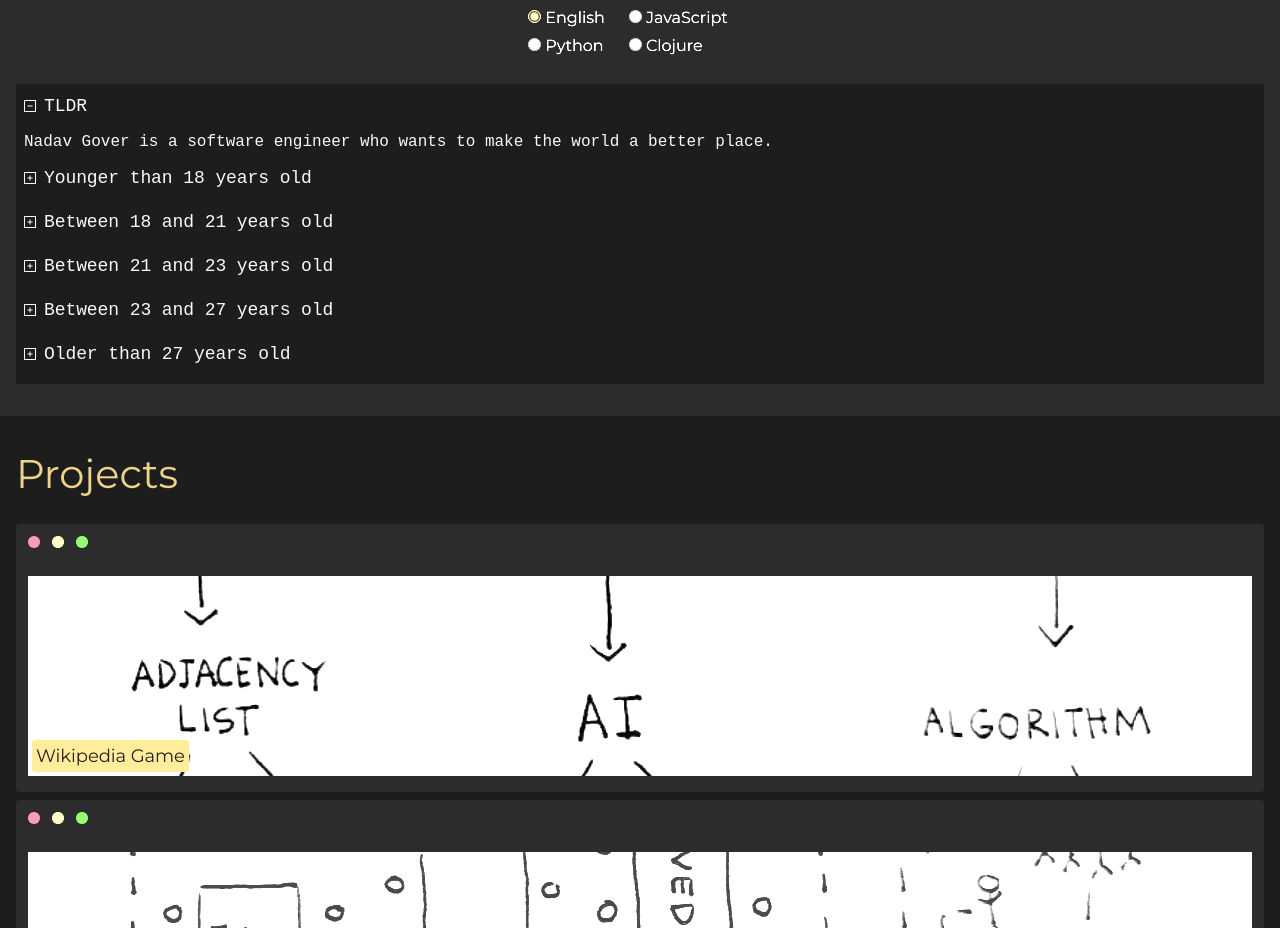
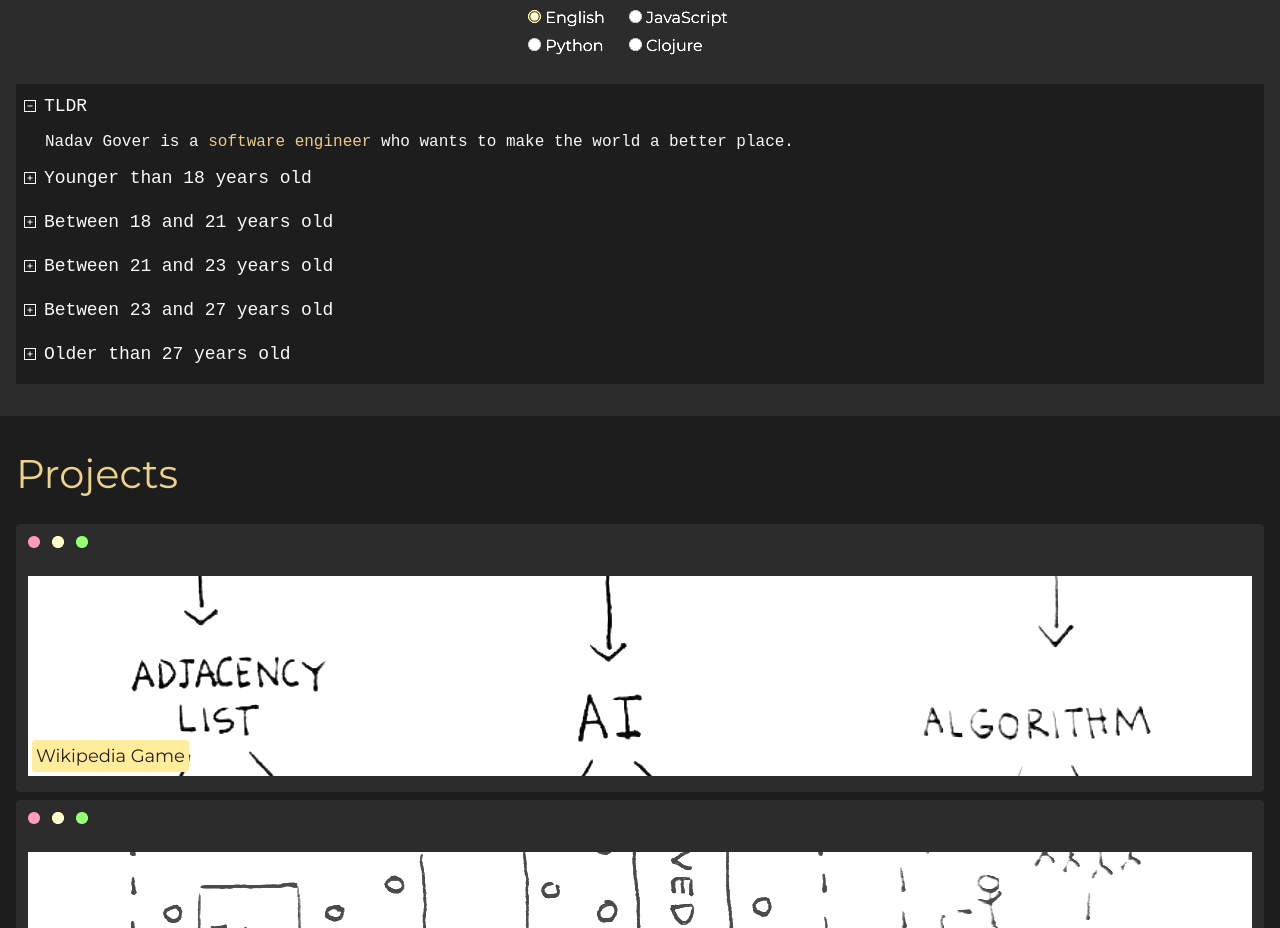
Before and after one commit to nadavgover/My-Website, a React (Create React App) app: page / in a window 1280 px wide. Shown: the part 940-1868 px from the top of the page. Built offline with nearby package versions, Linux system fonts and the light colour scheme; a small style sheet from the web is missing.

Commit message:
add color and max height for about

```diff
--- a/src/components/about/About.jsx
+++ b/src/components/about/About.jsx
@@ -21,7 +21,7 @@ const abouts = [
       [languages.PYTHON]: "TLDR",
       [languages.CLOJURE]: "TLDR",
     },
-    content: "Nadav Gover is a software engineer who wants to make the world a better place."
+    content: "Nadav Gover is a {{software engineer}} who wants to make the world a better place."
   },
   {
     value: "grow-up",
@@ -33,10 +33,10 @@ const abouts = [
 
     },
     content: "Nadav was born and raised in Ma'agan Michael, Israel." +
-      "\nHe there learned to love the sea and he is a certified dive master." +
+      "\nHe there learned to love the sea and he is a certified {{dive master}}." +
       '\nTogether with his classmates he participated in "FIRST" robotics competition. ' +
-      'He also learnt how to play the drums and the saxophone and he played a lot of Tennis, he even went to Tennis camps in the US.' + "" +
-      "\nDuring middle and high school Nadav worked as a fishermen in the fish ponds, catching and sorting Gold and Koi fish." +
+      'He also learnt how to play the drums and the saxophone and he played a lot of {{Tennis}}, he even went to Tennis camps in the US.' + "" +
+      "\nDuring middle and high school Nadav worked as a {{fishermen}} in the fish ponds, catching and sorting Gold and Koi fish." +
       "The stories say he used to come back home after a long day of work full of fish scales, and fall asleep on his mother's sofa without even showering (disgusting!)."
   },
   {
@@ -49,8 +49,8 @@ const abouts = [
 
     },
     content: "Nadav was in the army." +
-      "\nHe served a year and a half in the air force pilot course as a fighter pilot, " +
-      "and another year and a half as a commander in the artillery forces."
+      "\nHe served a year and a half in the {{air force pilot course}} as a fighter pilot, " +
+      "and another year and a half as a {{commander in the artillery forces}}."
   },
   {
     value: "post-army",
@@ -62,9 +62,9 @@ const abouts = [
 
     },
     content: "Nadav saw code for the first time of his life!" +
-      "\nAfter the army Nadav was working in a precision metal cutting factory. He was sketching the metal parts and adjusting them to fit all the different cutting technologies in the factory. " +
-      "He then worked on a big product that will improve customers experience, and got his hands dirty with code for the first time of his life. " +
-      "He was working with a mentor, and mostly taught himself everything. He believes in doing stuff yourself in order to fully understand them."
+      "\nAfter the army Nadav was working in a {{precision metal cutting}} factory. He was {{sketching}} the metal parts and adjusting them to fit all the different cutting technologies in the factory. " +
+      "He then worked on a big product that will improve customers experience, and got his hands dirty with {{code for the first time}} of his life. " +
+      "He was working with a mentor, and mostly {{taught himself}} everything. He believes in doing stuff yourself in order to fully understand them."
   },
   {
     value: "university",
@@ -75,11 +75,11 @@ const abouts = [
       [languages.CLOJURE]: "(if (and (>= age 23) (< age 27)))",
 
     },
-    content: "Nadav studied electrical engineering in Tel Aviv University." +
-      "\nHe specialized in computers (hardware and software) and feedback and control systems." +
-      "\nHis curiosity never stopped and he made plenty of side projects. He was there exposed to the world of machine learning and his B.Sc. final project was all about that." +
-      "\nHe also got his first software engineer student position in AppsFlyer." +
-      "\nMost importantly this is when he started to play chess. Until today Nadav is a big fan of chess and will never say no to a game by a challenger."
+    content: "Nadav studied {{electrical engineering}} in {{Tel Aviv University}}." +
+      "\nHe specialized in {{computers (hardware and software)}} and {{feedback and control systems}}." +
+      "\nHis {{curiosity}} never stopped and he made plenty of side projects. He was there exposed to the world of machine learning and his B.Sc. final project was all about that." +
+      "\nHe also got his first {{software engineer student position}} in {{AppsFlyer}}." +
+      "\nMost importantly this is when he started to play {{chess}}. Until today Nadav is a big fan of chess and will never say no to a game by a challenger."
   },
   {
     value: "appsflyer",
@@ -90,14 +90,33 @@ const abouts = [
       [languages.CLOJURE]: "(if (>= age 27))",
 
     },
-    content: "Nadav is working as a full stack software engineer in AppsFlyer." +
-      "\nHe designs and implements new high scale products and maintains existing ones, using all of the buzzwords you can think of and more!" +
-      "\nNadav has a thing with frontend, he really likes it, he cares a lot for the user experience. He made some outstanding infrastructure changes to the frontend architecture, resulting with applications loading faster than ever before. " +
+    content: "Nadav is working as a {{full stack software engineer}} in AppsFlyer." +
+      "\nHe designs and implements new high scale products and maintains existing ones, using all of the {{buzzwords}} you can think of and more!" +
+      "\nNadav has a thing with {{frontend}}, he really likes it, he cares a lot for the user experience. He developed some outstanding {{infrastructure features}} to the frontend architecture, resulting with applications loading faster than ever before. " +
       "He independently conducted full stack cross-team features, making a big impact for the company's customers." +
-      "\nNadav is also a certified paramotor pilot, and he likes to fly whenever he gets a chance." +
-      "\nHe is motivated by a challenge and will never say no to one."
+      "\nNadav is also a certified {{paramotor pilot}}, and he likes to fly whenever he gets a chance." +
+      "\nHe is motivated by a {{challenge}} and will never say no to one."
   },
 ];
+
+const ColoredContent = styled.span`
+  color: ${({theme}) => theme.palette.primary};
+`;
+
+const RegularContent = styled.span``;
+
+const parseContent = content => {
+  const contentSplit = content.split(/[{}]{2}/).filter(Boolean);
+  const isEvenIndexColored = content.startsWith("{{");
+  return contentSplit.map((str, i) => {
+    const isEvenIndex = i % 2 === 0;
+    if ((isEvenIndexColored && isEvenIndex) || (!isEvenIndexColored && !isEvenIndex)) {
+      return <ColoredContent key={i}>{str}</ColoredContent>;
+    } else {
+      return <RegularContent key={i}>{str}</RegularContent>;
+    }
+  });
+};
 
 const About = () => {
   const [selectedAbouts, setSelectedAbouts] = useState([abouts[0].value]);
@@ -126,7 +145,7 @@ const About = () => {
                     isShown={selectedAbouts.includes(conf.value)}
                     onClick={onClick}
                     title={conf.title[selectedLanguage]}
-                    content={conf.content}
+                    content={parseContent(conf.content)}
                     selectedLanguage={selectedLanguage}/>
         ))}
       </AboutContainer>
--- a/src/components/about/Collapse.jsx
+++ b/src/components/about/Collapse.jsx
@@ -1,7 +1,8 @@
-import React from "react";
+import React, {useRef, useEffect, useState} from "react";
 import styled from "styled-components";
 import Typography from "../../design-system/core/Typography";
 import CodeEditor from "../../design-system/core/CodeEditor";
+import useWindowSize from "../../hooks/useWindowSize";
 
 const Container = styled.div`
   padding: ${({theme}) => theme.spacing(1)};
@@ -61,18 +62,27 @@ const Title = styled(Typography)`
 
 const Content = styled(Typography)`
   font-family: Hack, monospace;
-  max-height: ${p => p.isShown ? "20vh" : "0"};
+  max-height: ${p => p.isShown ? p.maxHeight : "0"};
   overflow: hidden;
   transition: max-height 0.2s linear;
   margin-top: ${({theme}) => theme.spacing(1)};
   white-space: pre-line;
+  margin-left: 21px;
 `;
 
 
 const Collapse = ({isShown, title, content, value, onClick, selectedLanguage}) => {
+  const contentRef = useRef(null);
+  const {width, height} = useWindowSize();
+  const [maxHeight, setMaxHeight] = useState("60px");
+
   const handleClick = () => {
     onClick(value);
   };
+
+  useEffect(() => {
+    setMaxHeight(`${contentRef.current.scrollHeight}px`);
+  }, [width, height])
 
   return (
     <Container id={value}>
@@ -82,7 +92,7 @@ const Collapse = ({isShown, title, content, value, onClick, selectedLanguage}) =
           <CodeEditor content={title} language={selectedLanguage}/>
         </Title>
       </HeaderContainer>
-      <Content variant="h3" isShown={isShown}>{content}</Content>
+      <Content ref={contentRef} variant="h3" isShown={isShown} maxHeight={maxHeight}>{content}</Content>
     </Container>
   )
 };
--- a/src/design-system/core/Typography.jsx
+++ b/src/design-system/core/Typography.jsx
@@ -81,13 +81,13 @@ const Paragraph = styled.p`
 }}
 `;
 
-const Typography = ({variant = "body2", className, children, ...rest}) => {
+const Typography = React.forwardRef(({variant = "body2", className, children, ...rest}, ref) => {
   return (
-    <Paragraph variant={variant} className={className} {...rest}>
+    <Paragraph ref={ref} variant={variant} className={className} {...rest}>
       {children}
     </Paragraph>
   )
-};
+});
 
 Typography.propTypes = {
   variant: PropTypes.oneOf(["h1", "h2", "h3", "body1", "body2", "body1-bold", "body2-bold", "button", "hero1"]).isRequired
--- /dev/null
+++ b/src/hooks/useWindowSize.js
@@ -0,0 +1,26 @@
+import {useState, useEffect} from "react";
+
+const useWindowSize = () => {
+  const [windowSize, setWindowSize] = useState({
+    width: undefined,
+    height: undefined,
+  });
+
+  useEffect(() => {
+    const handleResize = () => {
+      setWindowSize({
+        width: window.innerWidth,
+        height: window.innerHeight,
+      });
+    };
+
+    window.addEventListener("resize", handleResize);
+    handleResize();
+
+    return () => window.removeEventListener("resize", handleResize);
+  }, []);
+
+  return windowSize;
+};
+
+export default useWindowSize;
```
